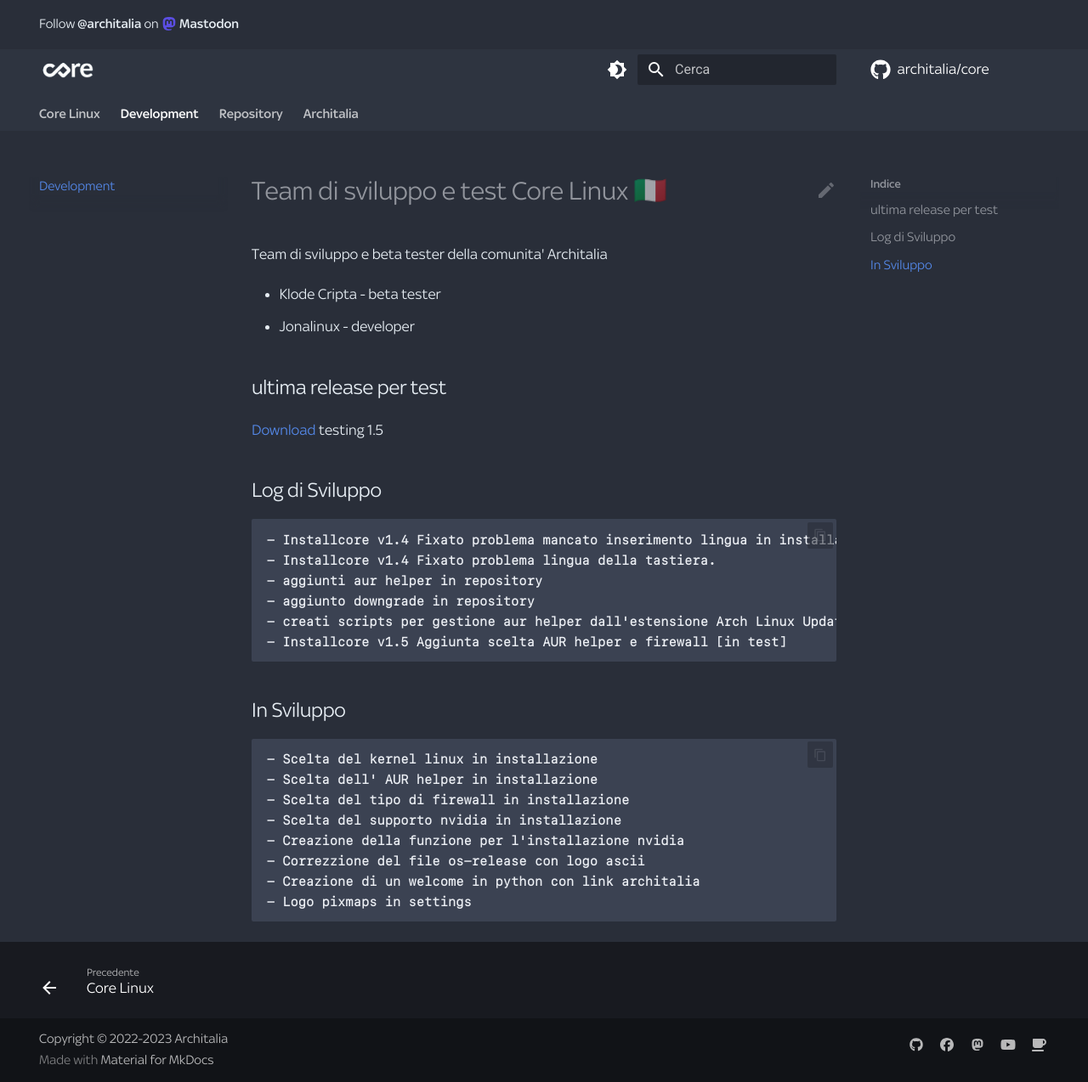
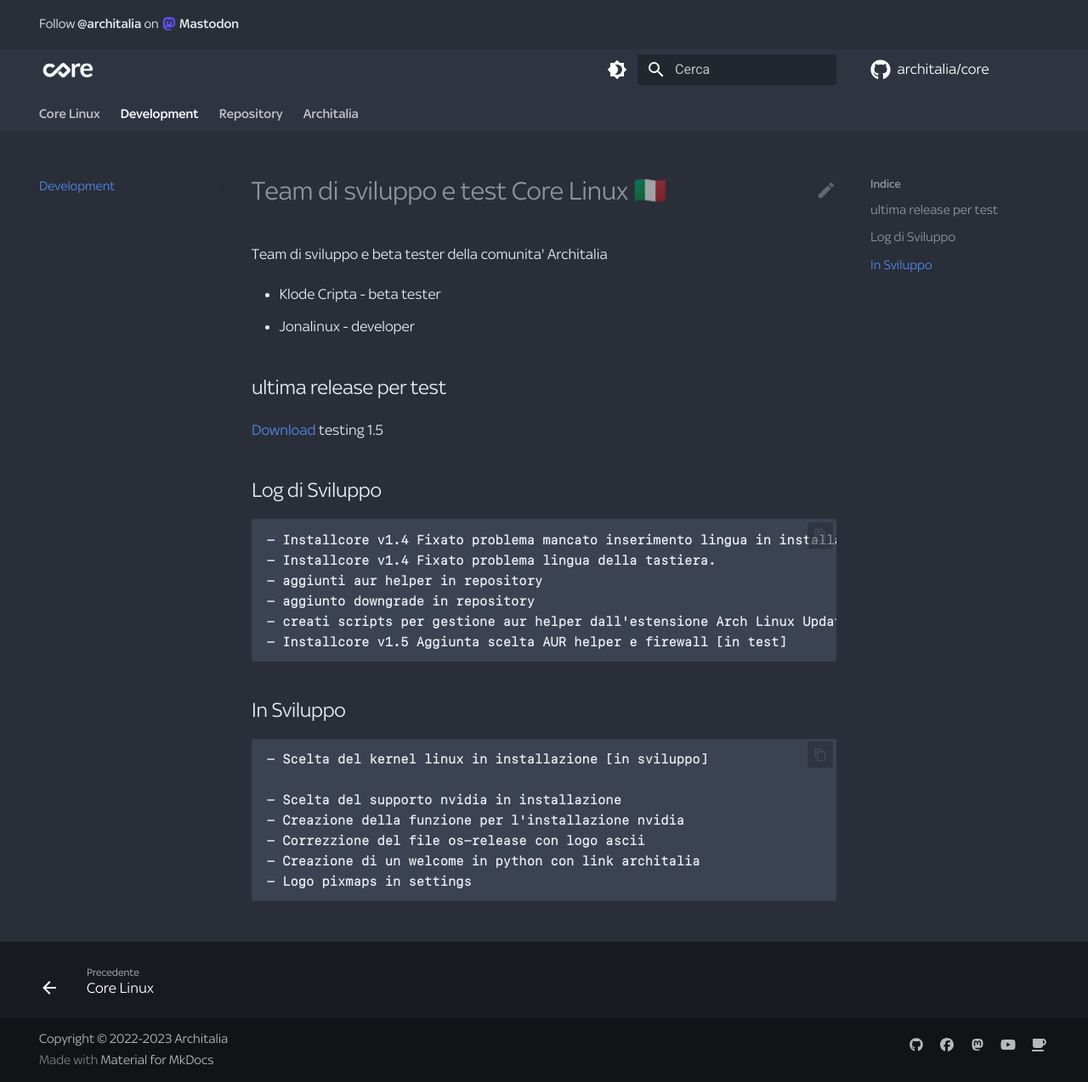
Before and after one commit to ArchItalia/core, an MkDocs documentation site: the page built from docs/dev.md, in a window 1280 px wide and 1274 px high. Shown: the whole window at 85% size. Built offline with MkDocs 1.6.1 and Material for MkDocs 9.7.7, drawn with Linux system fonts in a browser that asks for light colours; some web fonts are replaced; comment, search, counter and statistics services are not loaded; the version menu is left out.

Commit message:
Update dev.md

````diff
--- a/docs/dev.md
+++ b/docs/dev.md
@@ -21,9 +21,8 @@ Team di sviluppo e beta tester della comunita' Architalia
 ## In Sviluppo
 
 ```
-- Scelta del kernel linux in installazione
-- Scelta dell' AUR helper in installazione
-- Scelta del tipo di firewall in installazione
+- Scelta del kernel linux in installazione [in sviluppo]
+
 - Scelta del supporto nvidia in installazione
 - Creazione della funzione per l'installazione nvidia
 - Correzzione del file os-release con logo ascii
````
